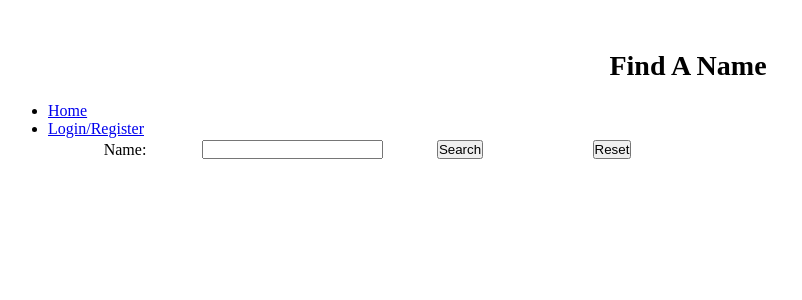
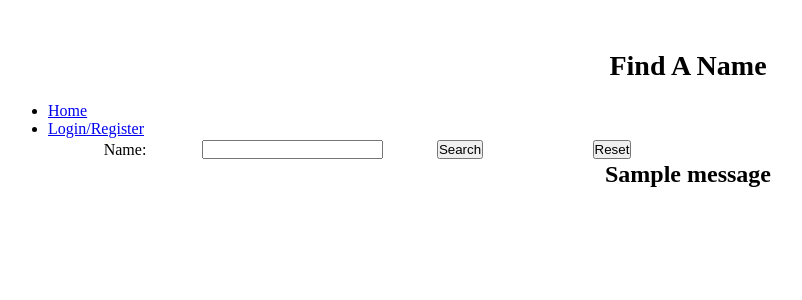
Before and after one commit to jupigare/babynames, a Django app: page /find/ in a window 1280 px wide; the page is wider, and only the part inside the window is pictured. Shown: the top 300 px of that part, without its empty margins (2-804 px from the left). Run offline with Django 3.2, Linux system fonts and the light colour scheme; one stand-in notice (Sample message) is shown; parts of the project's set-up code (start-up, migrations or seed data) failed here and were passed over; some libraries are stand-ins or nearby versions.

Commit message:
added error if name not found

```diff
--- a/baby_names/apps/find/templates/find/index.html
+++ b/baby_names/apps/find/templates/find/index.html
@@ -36,6 +36,7 @@
                 <td><a href="{% url 'find:reset' %}"><button>Reset</button></a></td>
         </tr>
     </table>
+    <h2 class="messages error">{% if messages %}{% for message in messages %} {{message}} {% endfor %} {% endif %} </h2>
     {% if 'nameSearch' in request.session %}
     <h2>{{request.session.nameSearch}} </h2>
     <h3>{% if 'id' in request.session %} <!--heart only shows when user is logged in -->
--- a/baby_names/apps/find/views.py
+++ b/baby_names/apps/find/views.py
@@ -1,4 +1,5 @@
 from django.shortcuts import render, redirect, reverse
+from django.contrib import messages
 from django.urls import reverse
 from ..faves.models import Frequency, Favorites
 
@@ -10,6 +11,7 @@ def index(request):
 		try :
 			results[0]
 		except IndexError:
+			messages.error(request, 'Sorry, name'+request.session['nameSearch']+'was not found.')
 			del request.session['nameSearch']
 			pass
 		total = 0
```
